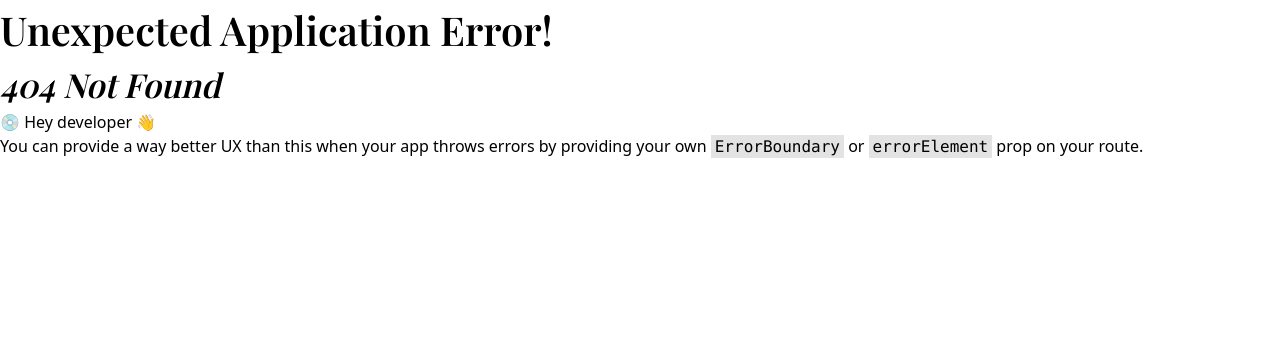
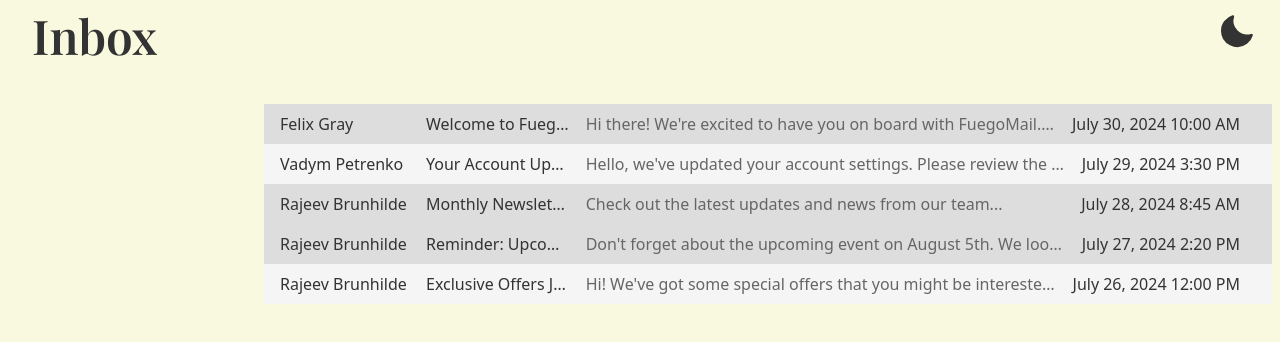
Before and after one commit to felixx78/fuegomail, a React (Vite) app: page /inbox in a window 1280 px wide. Before the commit this address had no page. Shown: the top 342 px of the page. Built offline with nearby package versions, Linux system fonts and the light colour scheme; a web font is replaced by a local one.

Commit message:
add inbox page

```diff
--- /dev/null
+++ b/src/pages/Inbox.tsx
@@ -0,0 +1,42 @@
+import dayjs from "dayjs";
+import mails from "./mails";
+import { Link } from "react-router-dom";
+
+function Inbox() {
+  return (
+    <div>
+      <h1 className="mb-8 ml-8">Inbox</h1>
+      <div className="ml-auto mr-0 px-2 md:w-[80%]">
+        <div>
+          {mails.map((mail) => (
+            <Link
+              to="/"
+              className={`relative flex flex-col px-4 py-2 md:flex-row ${mail.read ? "bg-secondary-background dark:bg-dark-secondary-background" : "bg-border-color dark:bg-dark-highlighted-background"}`}
+              key={mail.id}
+            >
+              <div
+                className="flex-shrink-0 truncate md:w-[10%] md:min-w-[130px]"
+                title={mail.recipient.name}
+              >
+                {mail.recipient.name}
+              </div>
+              <div
+                className="flex-shrink-0 truncate text-[15px] md:w-[18%] md:min-w-[160px] md:px-4 md:text-base"
+                title={mail.subject}
+              >
+                {mail.subject}
+              </div>
+              <div className="flex-shrink-1 w-full truncate text-sm text-secondary-text dark:text-dark-secondary-text md:max-w-[60%] md:text-base">
+                {mail.snippet}
+              </div>
+              <div className="absolute right-3 top-5 flex-shrink-0 -translate-y-1/2 text-sm sm:-translate-y-0 md:static md:right-4 md:top-1/2 md:px-4 md:text-base">
+                {dayjs(mail.timestamp).format("MMMM D, YYYY h:mm A")}
+              </div>
+            </Link>
+          ))}
+        </div>
+      </div>
+    </div>
+  );
+}
+export default Inbox;
--- /dev/null
+++ b/src/pages/mails.ts
@@ -0,0 +1,98 @@
+const testEmails = [
+  {
+    id: "1",
+    sender: {
+      name: "John Doe",
+      email: "john.doe@example.com",
+    },
+    recipient: {
+      name: "Felix Gray",
+      email: "felixx78@example.com",
+    },
+    subject: "Welcome to FuegoMail!",
+    snippet:
+      "Hi there! We're excited to have you on board with FuegoMail. Here's a quick overview...",
+    timestamp: "2024-07-30T10:00:00Z",
+    read: false,
+    attachments: [
+      {
+        fileName: "welcome_guide.pdf",
+        fileSize: "1.2MB",
+      },
+    ],
+  },
+  {
+    id: "2",
+    sender: {
+      name: "Support Team",
+      email: "support@example.com",
+    },
+    recipient: {
+      name: "Vadym Petrenko",
+      email: "vadympetrenko@example.com",
+    },
+    subject: "Your Account Update",
+    snippet:
+      "Hello, we've updated your account settings. Please review the changes...",
+    timestamp: "2024-07-29T15:30:00Z",
+    read: true,
+    attachments: [],
+  },
+  {
+    id: "3",
+    sender: {
+      name: "Newsletter Team",
+      email: "newsletter@example.com",
+    },
+    recipient: {
+      name: "Rajeev Brunhilde",
+      email: "user123@example.com",
+    },
+    subject: "Monthly Newsletter",
+    snippet: "Check out the latest updates and news from our team...",
+    timestamp: "2024-07-28T08:45:00Z",
+    read: false,
+    attachments: [
+      {
+        fileName: "newsletter_july.pdf",
+        fileSize: "750KB",
+      },
+    ],
+  },
+  {
+    id: "4",
+    sender: {
+      name: "Event Coordinator",
+      email: "info@example.com",
+    },
+    recipient: {
+      name: "Rajeev Brunhilde",
+      email: "user123@example.com",
+    },
+    subject: "Reminder: Upcoming Event",
+    snippet:
+      "Don't forget about the upcoming event on August 5th. We look forward to seeing you there...",
+    timestamp: "2024-07-27T14:20:00Z",
+    read: false,
+    attachments: [],
+  },
+  {
+    id: "5",
+    sender: {
+      name: "Special Offers Team",
+      email: "offers@example.com",
+    },
+    recipient: {
+      name: "Rajeev Brunhilde",
+      email: "user123@example.com",
+    },
+    subject: "Exclusive Offers Just for You!",
+    snippet:
+      "Hi! We've got some special offers that you might be interested in. Check them out...",
+    timestamp: "2024-07-26T12:00:00Z",
+    read: true,
+    attachments: [],
+  },
+];
+
+export default testEmails;
--- a/src/routes/privateRoutes.tsx
+++ b/src/routes/privateRoutes.tsx
@@ -1,5 +1,11 @@
 import { RouteObject } from "react-router-dom";
+import Inbox from "../pages/Inbox";
 
-const privateRoutes: RouteObject[] = [];
+const privateRoutes: RouteObject[] = [
+  {
+    path: "/inbox",
+    element: <Inbox />,
+  },
+];
 
 export default privateRoutes;
```
